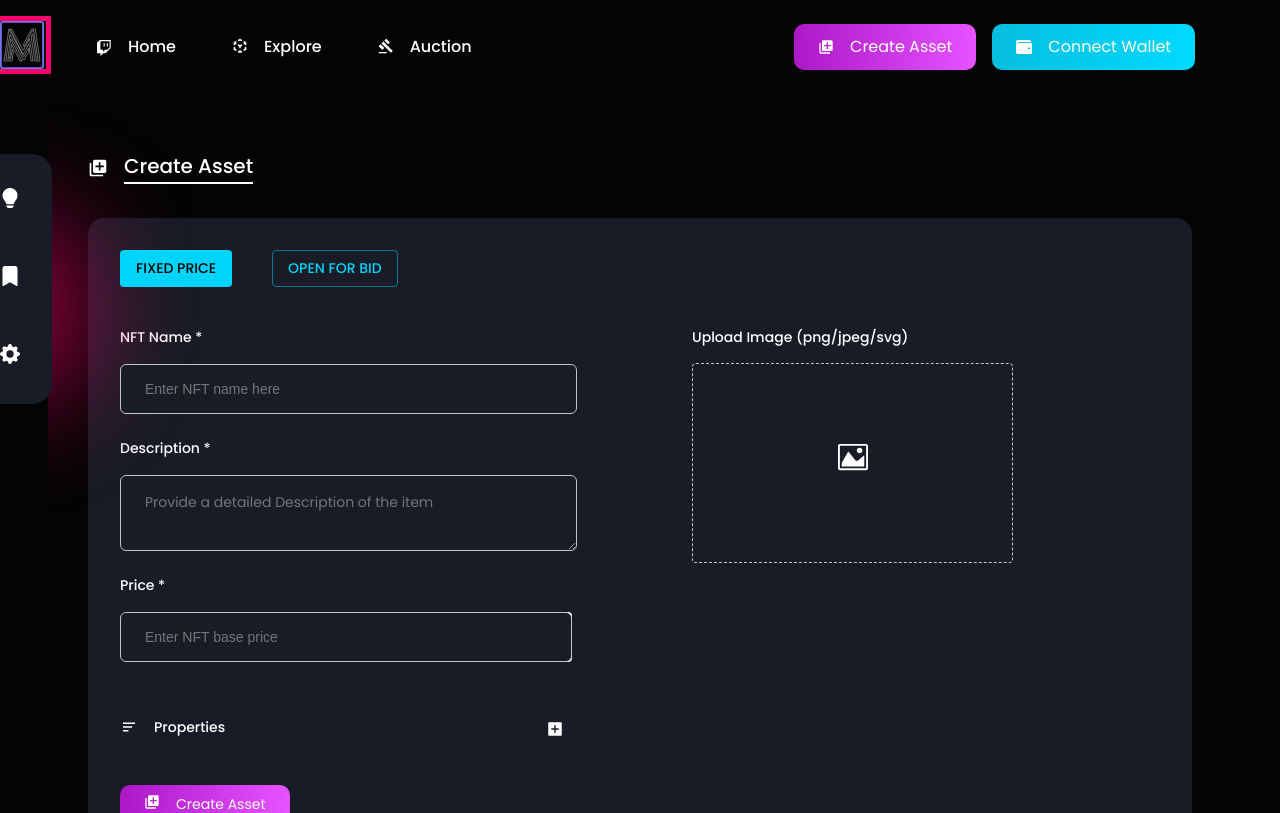
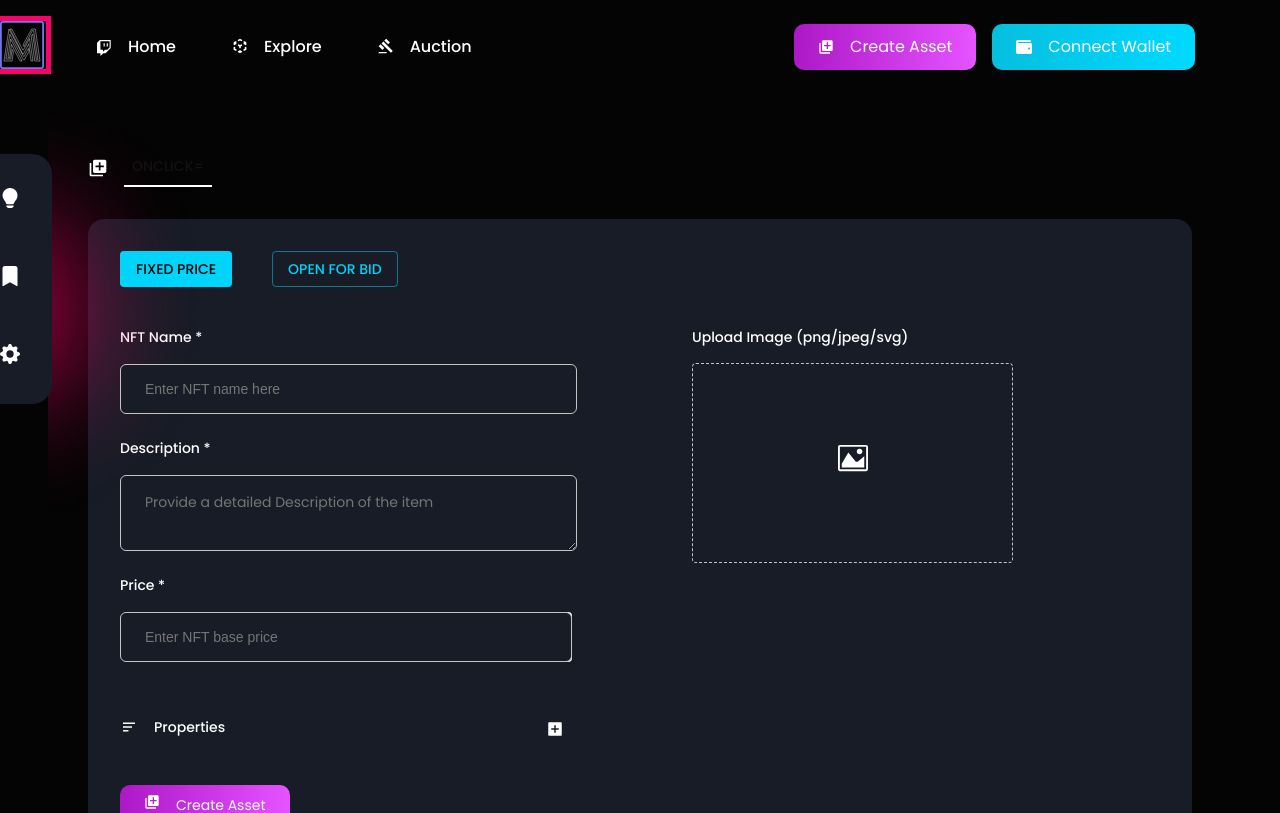
Before and after one commit to The-Wiz23/Arcworld, a React (Create React App) app: page /create-asset in a window 1280 px wide. Shown: the top 813 px of the page. Built offline with nearby package versions, Linux system fonts and the light colour scheme.

Commit message:
edit on line:169 CreateAssets,js

```diff
--- a/src/Pages/CreateAssets/CreateAssets.js
+++ b/src/Pages/CreateAssets/CreateAssets.js
@@ -166,7 +166,9 @@ const CreateAssets = ({ darkMode }) => {
                   borderBottom: `2px solid ${darkMode ? "#ffffff" : "#171c26"}`,
                 }}
               >
-                {t("CREATE_ASSET")}
+                <Button>
+                  onClick={() => window.location.href = "https://opensea.io/collection/ggrogilla-the-great"}
+                </Button>
               </Typography>
             </Typography>
           </Box>
```
